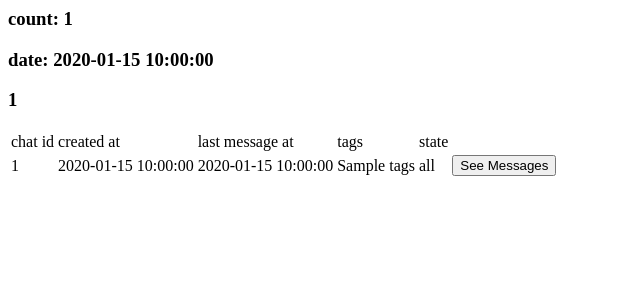
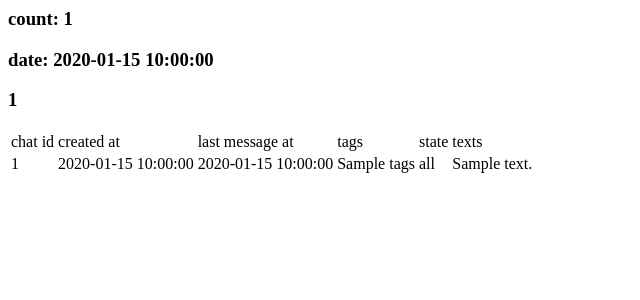
Before and after one commit to jwc20/get-channel-talk, a Flask app: template templates/table.html in a window 1280 px wide. Shown: the top 300 px of the page, without its empty margins (0-640 px from the left). Run offline with Flask 3, Linux system fonts and the light colour scheme; the template is opened without the code that fills it: most values are stand-ins (such as "Sample title", 1, 10 or a date in 2020).

Commit message:
Render messages in the table

```diff
--- a/app.py
+++ b/app.py
@@ -71,6 +71,9 @@ def get_chat_messages(chatId: str) -> dict:
         "X-Access-Key": ACCESS_KEY,
         "X-Access-Secret": ACCESS_SECRET,
     }
+
+    # TODO: Add pagination
+
     response = requests.get(
         "http://api.channel.io/open/v5/user-chats/"
         + chatId
@@ -151,16 +154,16 @@ def get_chats(
     return arr
 
 
-@app.route("/api/managers/<manager_id>/chats", methods=["GET"])
-@app.route("/api/managers/<manager_id>/chats/<state>", methods=["GET"])
-@app.route("/api/managers/<manager_id>/chats/<state>/<limit>", methods=["GET"])
-@app.route(
-    "/api/managers/<manager_id>/chats/<state>/<limit>/<sort_order>", methods=["GET"]
-)
-@app.route(
-    "/api/managers/<manager_id>/chats/<state>/<limit>/<sort_order>/<date>",
-    methods=["GET"],
-)
+# @app.route("/api/managers/<manager_id>/chats", methods=["GET"])
+# @app.route("/api/managers/<manager_id>/chats/<state>", methods=["GET"])
+# @app.route("/api/managers/<manager_id>/chats/<state>/<limit>", methods=["GET"])
+# @app.route(
+#     "/api/managers/<manager_id>/chats/<state>/<limit>/<sort_order>", methods=["GET"]
+# )
+# @app.route(
+#     "/api/managers/<manager_id>/chats/<state>/<limit>/<sort_order>/<date>",
+#     methods=["GET"],
+# )
 def get_chats_by_manager_id(
     manager_id: str,
     state: str = "all",
@@ -221,6 +224,7 @@ def get_chats_by_manager_id(
 
     for chat_id in chat_ids:
         chat_messages = []
+        chat_texts = []
 
         # if any(chat['chat_id'] == chat_id.id for chat in chats):
         #     # check for duplicate chat_id
@@ -241,9 +245,9 @@ def get_chats_by_manager_id(
             for participant in _userChats["participants"]:
                 if message["personId"] == participant["id"]:
                     if "plainText" in message:
-                        # chat_messages.append(
-                        #     f"{convert_timestamp_to_date(message['createdAt'])} |  {participant['name']} |  {message['plainText']}"
-                        # )
+                        chat_texts.append(
+                            f"{convert_timestamp_to_date(message['createdAt'])} |  {participant['name']} |  {message['plainText']}"
+                        )
                         chat_messages.append(
                             {
                                 "created_at": convert_timestamp_to_date(
@@ -270,6 +274,7 @@ def get_chats_by_manager_id(
                 "created_at": created_at,
                 "last_message_date": last_message_date,
                 "messages": chat_messages,
+                "texts": chat_texts,
             }
         )
 
--- a/templates/table.html
+++ b/templates/table.html
@@ -13,6 +13,7 @@
             <td>tags</td>
             <td>state</td>
             {# <td>messages</td> #}
+            <td>texts</td>
         </tr>
     </thead>
     <tbody class="chats">
@@ -25,9 +26,9 @@
             <td>{{ chat['state'] }}</td>
             {# <td>{{ chat['messages'] }}</td> #}
             <td>
-                <button hx-get="/api/messages/{{ chat['chat_id'] }}" hx-target="_blank">
-                    See Messages
-                </button>
+                {% for text in chat['texts'] %}
+                {{ text }}<br>
+                {% endfor %}
             </td>
         </tr>
         {% endfor %}
```
